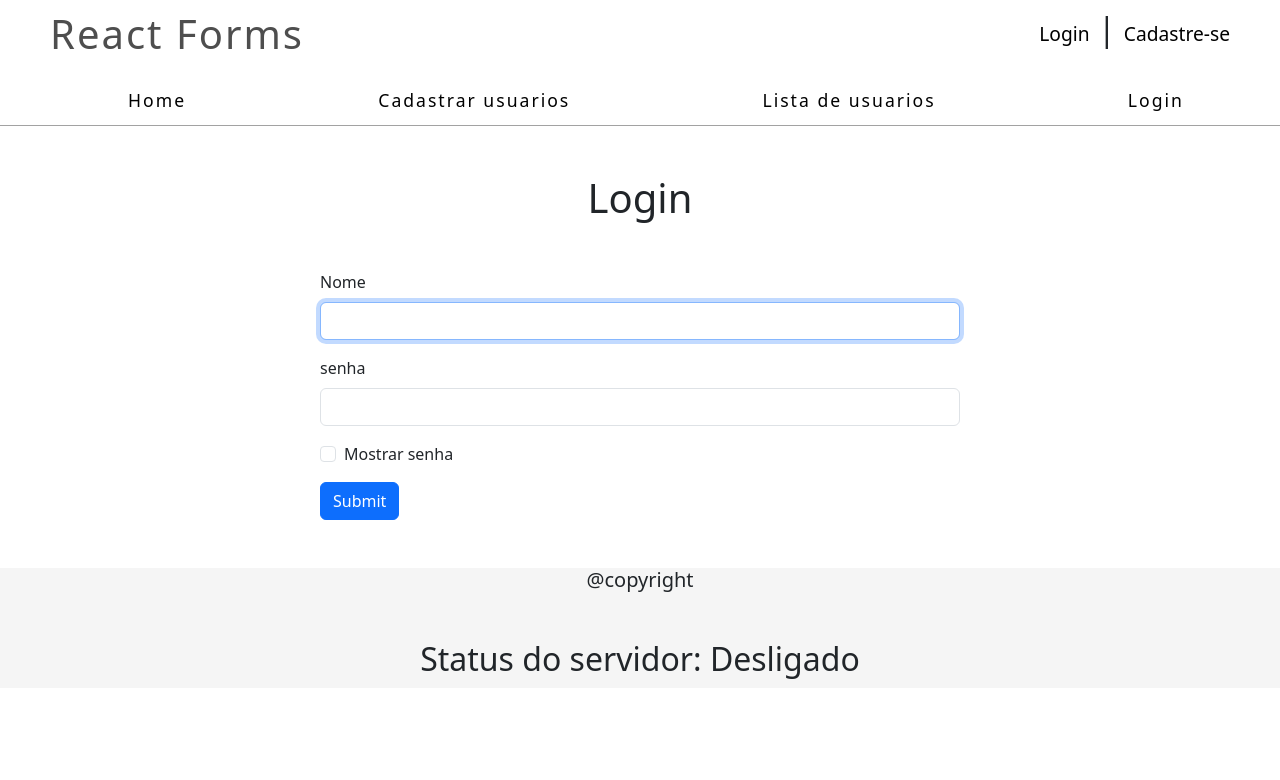
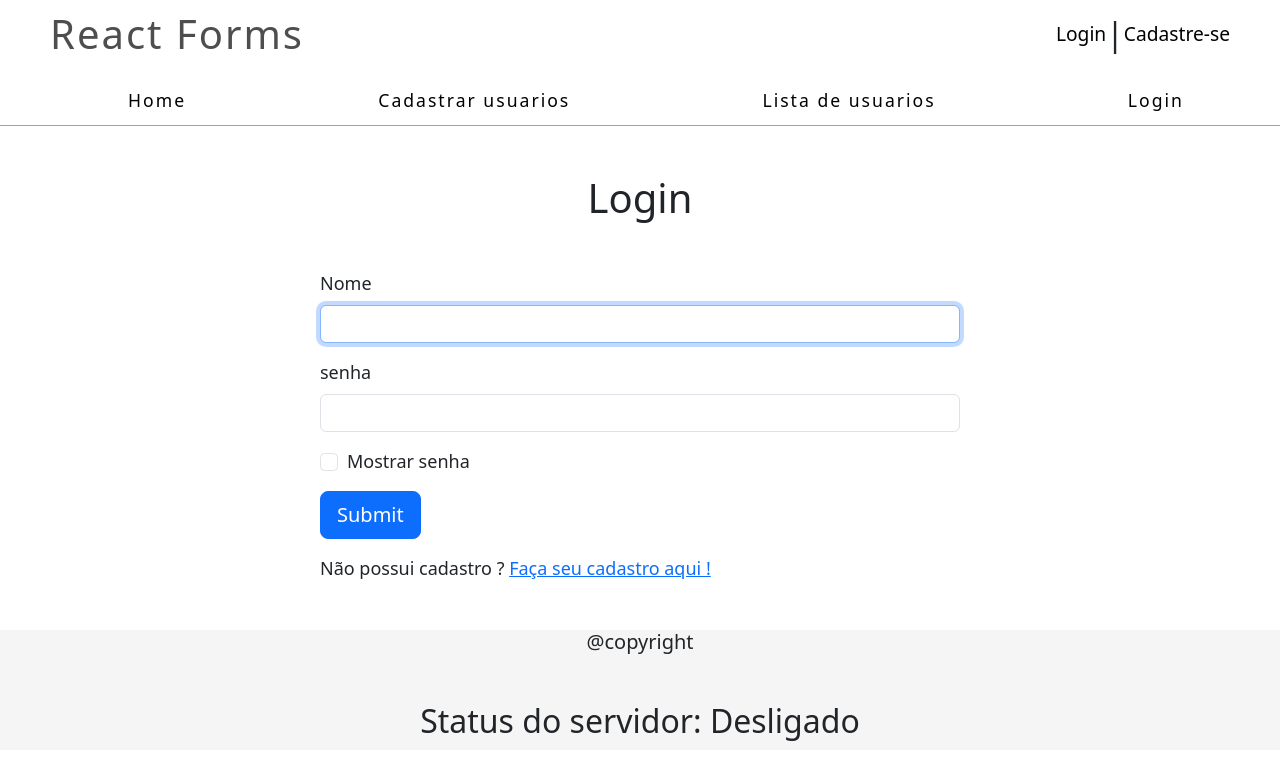
Before and after one commit to LacamJC/ReactForm-Frontend, a React (Create React App) app: page /Login in a window 1280 px wide. Shown: the top 780 px of the page. Built offline with nearby package versions, Linux system fonts and the light colour scheme; no server answers.

Commit message:
Fixing header

```diff
--- a/src/App.css
+++ b/src/App.css
@@ -1,38 +1,3 @@
-.App {
-  text-align: center;
+body{
+  background-color: red;
 }
-
-.App-logo {
-  height: 40vmin;
-  pointer-events: none;
-}
-
-@media (prefers-reduced-motion: no-preference) {
-  .App-logo {
-    animation: App-logo-spin infinite 20s linear;
-  }
-}
-
-.App-header {
-  background-color: #282c34;
-  min-height: 100vh;
-  display: flex;
-  flex-direction: column;
-  align-items: center;
-  justify-content: center;
-  font-size: calc(10px + 2vmin);
-  color: white;
-}
-
-.App-link {
-  color: #61dafb;
-}
-
-@keyframes App-logo-spin {
-  from {
-    transform: rotate(0deg);
-  }
-  to {
-    transform: rotate(360deg);
-  }
-}
--- a/src/App.js
+++ b/src/App.js
@@ -5,11 +5,12 @@ import Nav from './components/layout/Nav'
 import Login from './components/pages/Login'
 import Footer from './components/layout/Footer'
 import { BrowserRouter as Router, Routes, Route } from 'react-router-dom'
+import styles from './scss/Main.module.css'
+import 'bootstrap/dist/css/bootstrap.min.css'
 
-
-import 'bootstrap/dist/css/bootstrap.min.css'
 function App() {
   return (
+    <div className={styles.main}>
       <Router>
         <Nav/>
         <Routes>
@@ -20,6 +21,7 @@ function App() {
         </Routes>
         <Footer/>
       </Router>
+    </div>
   );
 }
 
--- a/src/components/events/Delete.js
+++ b/src/components/events/Delete.js
@@ -3,7 +3,7 @@ import url from '../../data/url.json'
 function Delete({ id }){
 
 
-
+    const user = JSON.parse(localStorage.getItem('Data'))
     async function deleteUser() {
         try{
             let idNum = (id).toString()
@@ -15,7 +15,17 @@ function Delete({ id }){
 
             )
             const data = await response.json();
-            console.log("Delete enviado com sucess:" +data)
+            console.log(data)
+            console.log("Delete enviado com sucess:" +data.message)
+            console.log(`Id do usuario: ${user.id}`)
+            if(data.delete == true && user.id == idNum )
+            {
+                console.log("Apagando proprio usuario")
+                localStorage.removeItem('Data')
+                window.location.reload()
+            }
+
+
         }catch(err){
             console.log(`Erro: ${err}
                         id: ${id}
--- a/src/components/events/Logoff.js
+++ b/src/components/events/Logoff.js
@@ -1,3 +1,5 @@
+import styles from '../../scss/layout/Header.module.css'
+
 function Logoff(){
 
     function handleChange(){
@@ -8,7 +10,7 @@ function Logoff(){
 
     return(
         <>
-            <input type="button" value="Sair" onClick={handleChange}></input>
+            <input type="button" value="Sair" onClick={handleChange} className={styles.btn}></input>
         </>
     )
 }
--- a/src/components/form/CadUser.js
+++ b/src/components/form/CadUser.js
@@ -2,6 +2,7 @@ import { useState, useEffect } from 'react'
 import Estados from '../../data/estados.json'
 import toast, { Toaster } from 'react-hot-toast'
 import url from '../../data/url.json'
+import { Link } from 'react-router-dom'
 function CadUser(){
 
     const [nome, setNome] = useState("")
@@ -127,14 +128,20 @@ function CadUser(){
                 </div>
                 <div className="mb-3">
                     <label htmlFor="estado" className='form-label'>Estado</label>
-                    <select className='form-select' onChange={handleChange} id='state' name='state'>
-                        <option value="São Paulo" selected>São paulo</option>
+                    <select className='form-select'  onChange={handleChange} id='state' name='state'>
+                        <option value="São Paulo" >São paulo</option>
                         {Estados.map((estado, index) =>(
                             <option key={index} value={estado.estado}>{estado.estado}</option>
                         ))}
                     </select>
                 </div>
-                <button type="submit" className="btn btn-primary">Submit</button>
+                <div class="mb-3">
+                    <button type="submit" className="btn btn-primary">Submit</button>
+                </div>
+                <span>
+                    Já possui cadastro? <Link to="/login">Faça Login !</Link>
+                </span>
+
             </form>
 
             <Toaster/>
--- a/src/components/form/LoginForm.js
+++ b/src/components/form/LoginForm.js
@@ -1,6 +1,7 @@
 import { useState } from 'react'
 import url from '../../data/url.json'
 import toast, { Toaster } from 'react-hot-toast'
+import { Link } from 'react-router-dom'
 function LoginForm(){
 
     const [name, setName] = useState([])
@@ -105,7 +106,10 @@ function LoginForm(){
                     </div>
                 {erro ? <p className='alert alert-danger'>Senha ou usuario inválidos</p> : ""}
                 {isLogged ? <p className='alert alert-success'>Login efetuado com sucesso</p> : ""}
-                <button type="submit" className="btn btn-primary">Submit</button>
+                <div className="mb-3 mx-auto">
+                    <button type="submit" className="btn btn-primary btn-lg">Submit</button>
+                </div>
+                <span>Não possui cadastro ? <Link to="/CadastrarUsuario">Faça seu cadastro aqui !</Link></span>
             </form>
             <Toaster/>
         </>
--- a/src/data/url.json
+++ b/src/data/url.json
@@ -1,3 +1,3 @@
 {
-    "url" : "https://backend-production-66cc.up.railway.app"
+    "url" : "http://localhost:3001"
 }
--- /dev/null
+++ b/src/scss/Main.module.css
@@ -0,0 +1,5 @@
+.main {
+  padding: 0;
+  margin: 0;
+  font-size: 18px;
+}/*# sourceMappingURL=Main.module.css.map */
--- /dev/null
+++ b/src/scss/Main.module.scss
@@ -0,0 +1,6 @@
+.main{
+    // color: red;
+    padding: 0;
+    margin: 0;
+    font-size: 18px;
+}
--- a/src/scss/layout/Header.module.css
+++ b/src/scss/layout/Header.module.css
@@ -10,6 +10,15 @@
   letter-spacing: 2px;
   color: rgb(78, 78, 78);
 }
+.header .header_connect {
+  display: flex;
+  justify-content: center;
+  align-items: center;
+}
+.header .header_connect h2 {
+  font-size: 1.2rem;
+  padding-right: 10px;
+}
 .header .header_connect a {
   color: black;
   text-decoration: none;
@@ -17,6 +26,18 @@
 }
 .header .header_connect a:hover {
   text-decoration: underline;
+}
+.header .header_connect .btn {
+  background-color: #4f4f4f;
+  color: white;
+  border: none;
+  border-radius: 9px;
+  padding: 4px 16px;
+  letter-spacing: 2px;
+  transition: all 0.5s ease;
+}
+.header .header_connect .btn:hover {
+  background-color: rgba(79, 79, 79, 0.6862745098);
 }
 
 @media screen and (max-width: 768px) {
--- a/src/scss/layout/Header.module.scss
+++ b/src/scss/layout/Header.module.scss
@@ -17,6 +17,15 @@
 
     .header_connect{
 
+        display: flex;
+        // background-color: red;
+        justify-content: center;
+        align-items: center;
+
+        h2{
+            font-size: 1.2rem;
+            padding-right: 10px;
+        }
 
         a{
             color: black;
@@ -27,6 +36,20 @@
                 text-decoration: underline;
             }
 
+        }
+
+        .btn{
+            background-color: #4f4f4f;
+            color: white;
+            border: none;
+            border-radius: 9px;
+            padding: 4px 16px;
+            letter-spacing: 2px;
+            transition: all 0.5s ease;
+
+            &:hover{
+                background-color: #4f4f4faf;
+            }
         }
 
     }
```
Also changed, not shown: 2 other files (tests, documents, lock files or other folders). Lines whose indentation alone changed are shown as unchanged.
